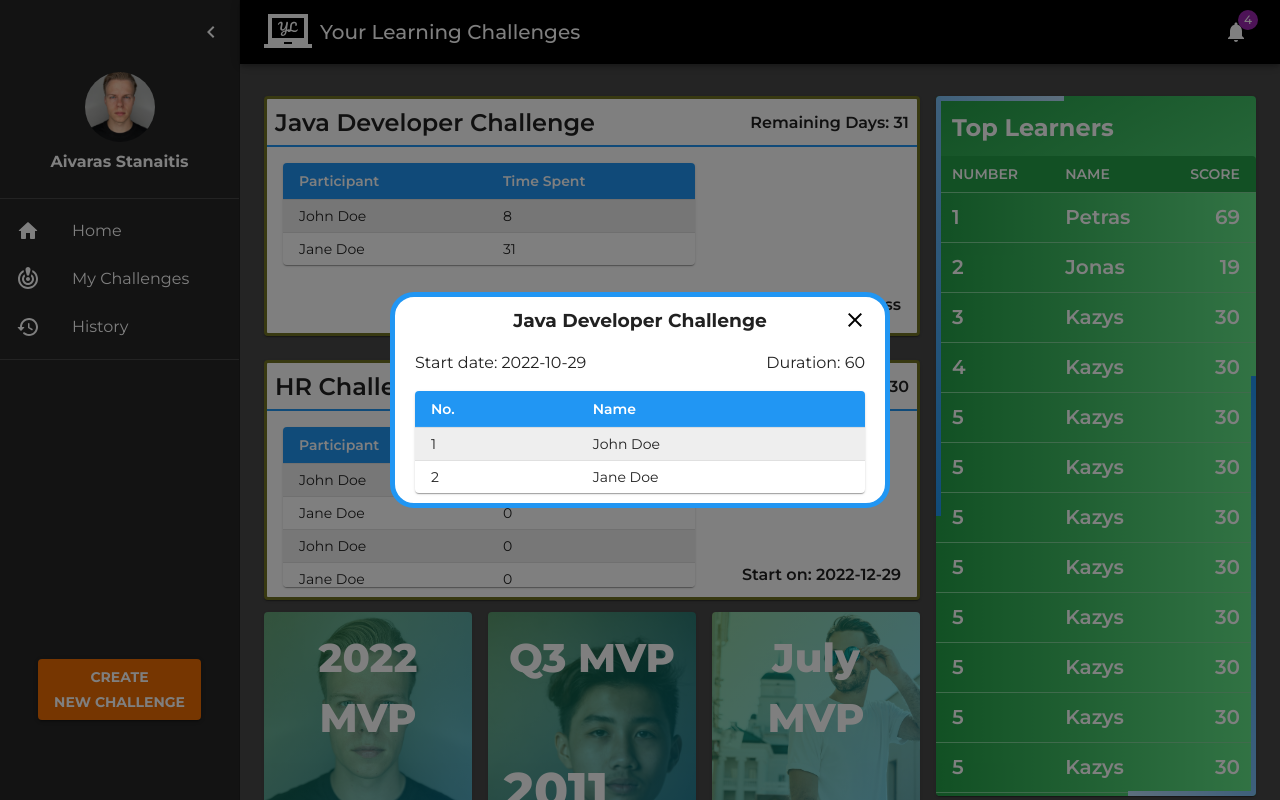
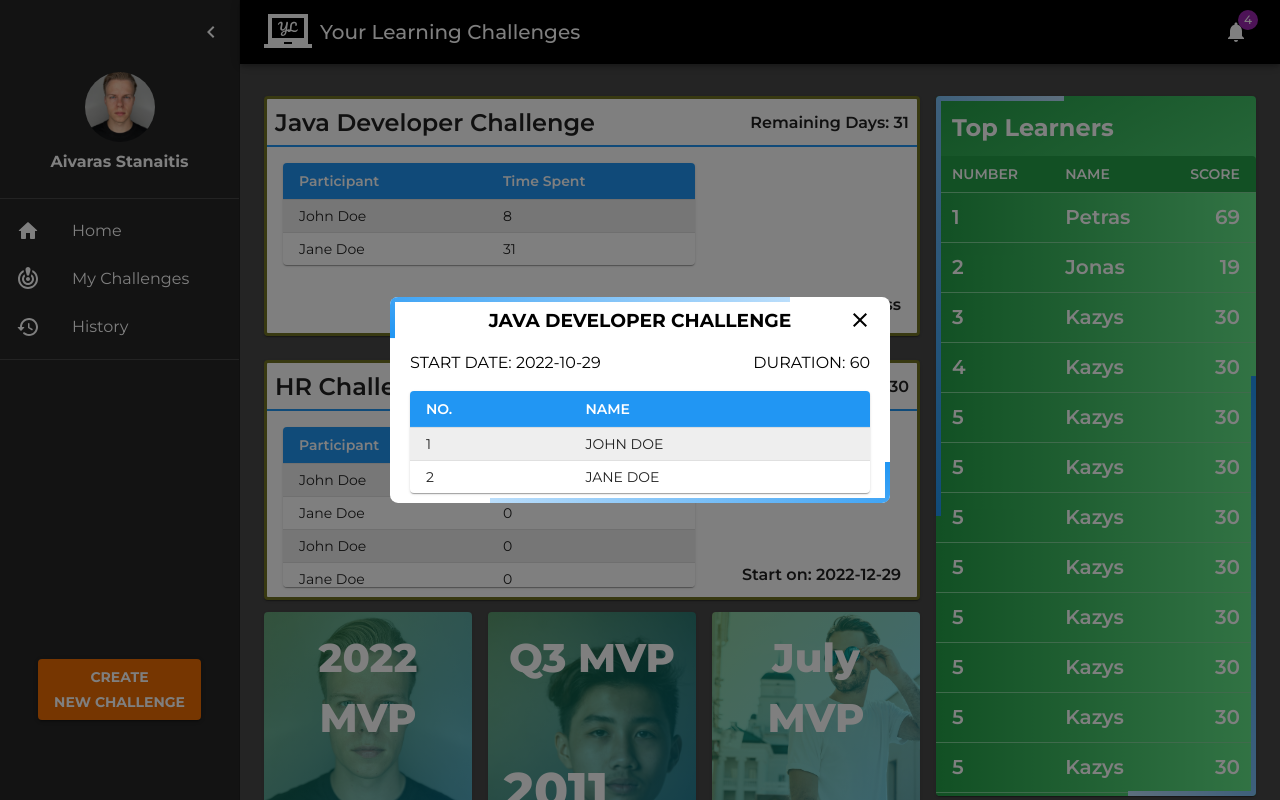
Before and after one commit to aivaraskurseviciusltu/HACKATHON2022, a React (Create React App) app in the folder my-app/: page / in a window 1280 px wide. Both pictures are taken after a click on the element 580 px from the left and 204 px from the top of the page. Built offline with nearby package versions, Linux system fonts and the light colour scheme.

Commit message:
modal border

```diff
--- a/my-app/src/App.css
+++ b/my-app/src/App.css
@@ -66,11 +66,13 @@
 }
 
 .modal-title {
+  color: #000;
   margin: 0;
   text-align: center;
 }
 
 .modal-date-duration {
+  color: #000;
   display:flex;
   flex-direction: row;
   align-items: center;
--- a/my-app/src/Challenges/Modal.js
+++ b/my-app/src/Challenges/Modal.js
@@ -13,9 +13,8 @@
   transform: "translate(-50%, -50%)",
   width: 500,
   bgcolor: "background.paper",
-  border: "5px solid #2196f3",
   p: "10px 20px",
-  borderRadius: 6,
+  borderRadius: 2,
   '&:focus': { outline: "none"}
 };
 
@@ -67,7 +66,12 @@
       }}
     >
       <Fade in={props.open}>
-        <Box sx={style} onClick={props.handleClose} >
+        <Box sx={style} onClick={props.handleClose}
+        className="border-custom">
+          <span></span>
+          <span></span>
+          <span></span>
+          <span></span>
           <button onMouseUp={handleCloseModal} className="close-btn"><CloseIcon /></button>
           <h3 className='modal-title'>{props.data.title}</h3>
           <div className='modal-date-duration'>
```
